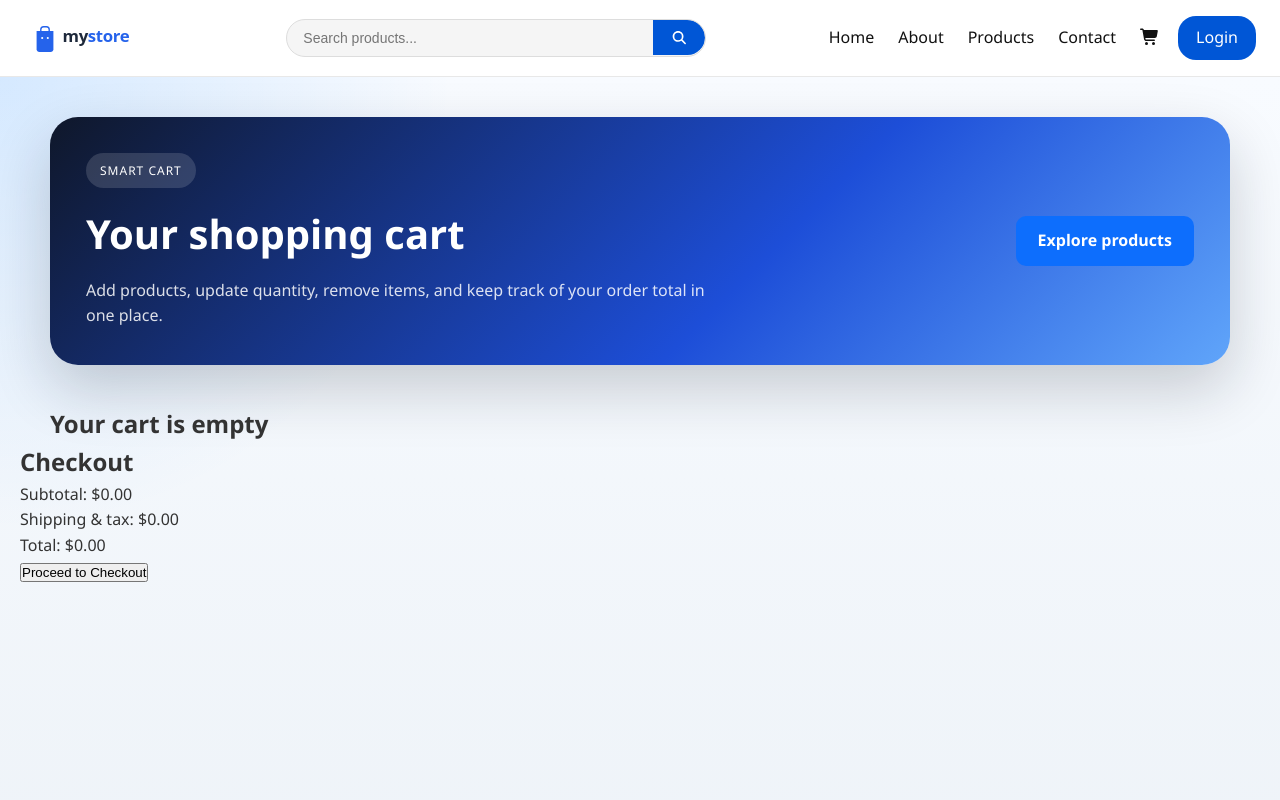
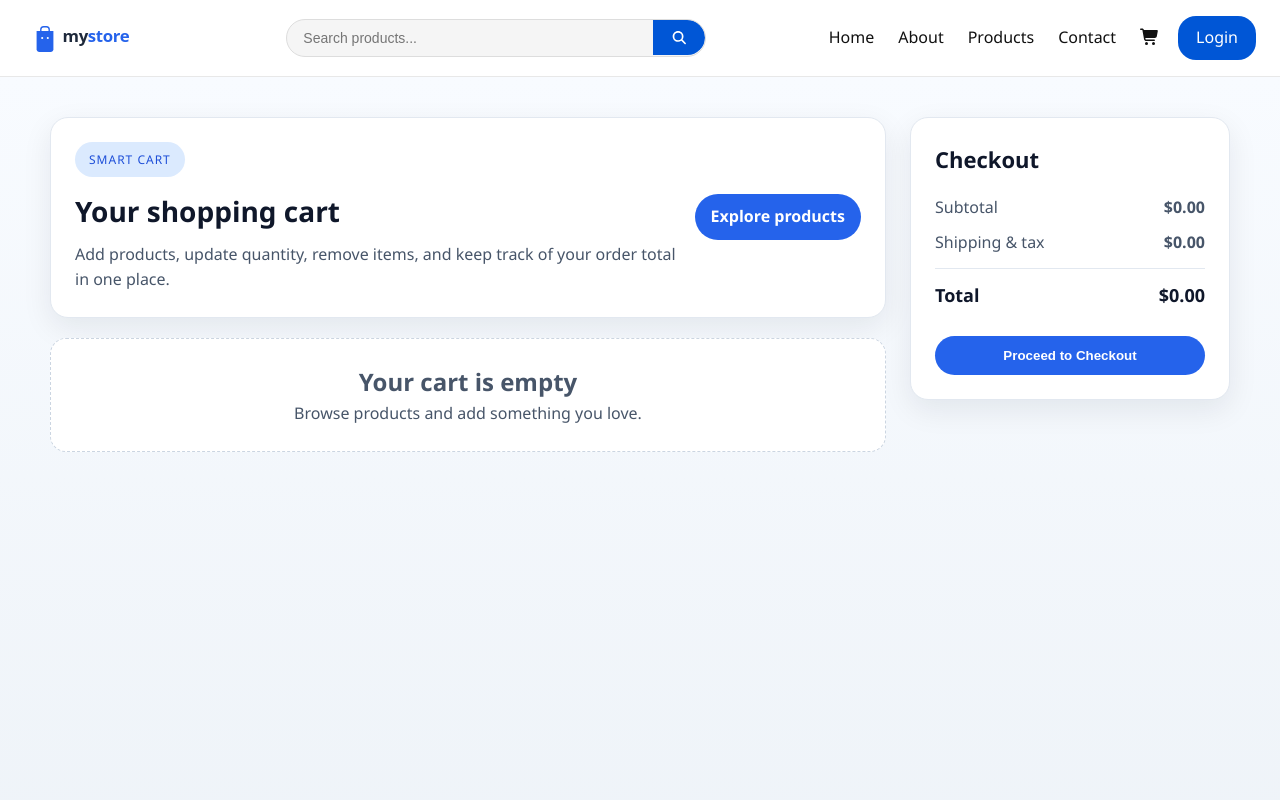
Before and after one commit to Abhinavvel2006/mystore, a React (Vite) app: page /cart in a window 1280 px wide. Shown: the top 800 px of the page. Built offline with nearby package versions, Linux system fonts and the light colour scheme.

Commit message:
#1 -- add admin login and update

```diff
--- a/src/App.jsx
+++ b/src/App.jsx
@@ -9,6 +9,7 @@ import Register from "./pages/Register";
 import Cart from "./pages/Cart";
 import Contact from "./pages/Contact";
 import AdminRegister from "./admin/pages/register"
+import AdminLogin from "./admin/pages/login"
 import { CartProvider } from "./context/CartContext";
 
 function Layout() {
@@ -17,7 +18,7 @@ function Layout() {
   const hideHeader =
     location.pathname.startsWith("/admin") ||
     location.pathname === "/Login" ||
-    location.pathname === "/Register";
+    location.pathname === "/register";
 
   return (
     <>
@@ -34,6 +35,7 @@ function Layout() {
 
         {/* admin */}
         <Route path="/admin/register" element={<AdminRegister />} />
+        <Route path="/admin/login" element={<AdminLogin />} />
       </Routes>
 
       {!hideHeader && <Footer />}
--- /dev/null
+++ b/src/admin/pages/login.css
@@ -0,0 +1,102 @@
+.admin-login-container {
+    min-height: calc(100vh - 180px);
+    display: flex;
+    align-items: center;
+    justify-content: center;
+    padding: 48px 20px;
+    background: #f3f5f9;
+}
+
+.admin-login-card {
+    width: min(420px, 100%);
+    background: #ffffff;
+    padding: 40px;
+    border-radius: 18px;
+    box-shadow: 0 20px 50px rgba(15, 23, 42, 0.12);
+    border: 1px solid rgba(15, 23, 42, 0.08);
+}
+
+.admin-login-icon {
+    width: 72px;
+    height: 72px;
+    margin: 0 auto 20px;
+    border-radius: 50%;
+    display: grid;
+    place-items: center;
+    background: #05051f;
+    color: #ffffff;
+    font-size: 28px;
+    box-shadow: 0 12px 24px rgba(5, 5, 31, 0.18);
+}
+
+.admin-login-card h2 {
+    margin: 0 0 10px;
+    text-align: center;
+    font-size: 30px;
+    color: #111827;
+}
+
+.admin-login-card p {
+    margin: 0 0 24px;
+    text-align: center;
+    color: #6b7280;
+    line-height: 1.5;
+}
+
+.admin-login-form {
+    display: grid;
+    gap: 15px;
+}
+
+.admin-login-form label {
+    font-weight: 700;
+    color: #111827;
+}
+
+.admin-login-input {
+    width: 100%;
+    padding: 14px;
+    border: 1px solid #d1d5db;
+    border-radius: 10px;
+    font-size: 15px;
+    color: #111827;
+    background: #ffffff;
+    margin-top: 6px;
+}
+
+.admin-login-input:focus {
+    outline: none;
+    border-color: #2563eb;
+    box-shadow: 0 0 0 4px rgba(37, 99, 235, 0.12);
+}
+
+.admin-login-btn {
+    width: 100%;
+    border: none;
+    border-radius: 10px;
+    padding: 14px;
+    background: #020224;
+    color: #ffffff;
+    font-size: 16px;
+    font-weight: 700;
+    cursor: pointer;
+}
+
+.admin-login-btn:hover {
+    background: #1d1d5c;
+}
+
+.admin-login-footer {
+    display: flex;
+    justify-content: center;
+    gap: 6px;
+    margin-top: 16px;
+    color: #4b5563;
+    font-size: 14px;
+}
+
+.admin-login-footer a {
+    color: #111827;
+    text-decoration: none;
+    font-weight: 700;
+}
--- /dev/null
+++ b/src/admin/pages/login.jsx
@@ -0,0 +1,37 @@
+import { NavLink } from "react-router-dom";
+import "./login.css";
+
+function AdminLogin() {
+    return (
+        <div className="admin-login-container">
+            <div className="admin-login-card">
+                <div className="admin-login-icon">A</div>
+                <h2>Admin Login</h2>
+                <p>Sign in to your admin account.</p>
+
+                <form className="admin-login-form">
+                    <label>
+                        Email Address
+                        <input className="admin-login-input" type="email" placeholder="Enter your email" />
+                    </label>
+
+                    <label>
+                        Password
+                        <input className="admin-login-input" type="password" placeholder="Enter your password" />
+                    </label>
+
+                    <button className="admin-login-btn" type="submit">
+                        Login
+                    </button>
+                </form>
+
+                <div className="admin-login-footer">
+                    <span>New admin?</span>
+                    <NavLink to="/admin/register">Register</NavLink>
+                </div>
+            </div>
+        </div>
+    );
+}
+
+export default AdminLogin;
--- a/src/pages/Cart.css
+++ b/src/pages/Cart.css
@@ -1,93 +1,238 @@
 .cart-page {
     min-height: 100vh;
     padding: 40px 20px 60px;
-    background:
-        radial-gradient(circle at top left, rgba(0, 123, 255, 0.14), transparent 30%),
-        linear-gradient(180deg, #f8fbff 0%, #eef3f8 100%);
+    background: linear-gradient(180deg, #f8fbff 0%, #eef3f8 100%);
+}
+
+.cart-layout {
+    max-width: 1180px;
+    margin: 0 auto;
+    display: grid;
+    grid-template-columns: minmax(0, 1fr) 320px;
+    gap: 24px;
+    align-items: start;
 }
 
 .cart-shell {
-    max-width: 1180px;
-    margin: 0 auto;
+    display: flex;
+    flex-direction: column;
+    gap: 20px;
 }
 
 .cart-hero {
-    background: linear-gradient(135deg, #0f172a 0%, #1d4ed8 60%, #60a5fa 100%);
-    color: #fff;
-    border-radius: 28px;
-    padding: 36px;
+    background: #fff;
+    color: #0f172a;
+    border: 1px solid #e2e8f0;
+    border-radius: 18px;
+    padding: 24px;
     display: flex;
     align-items: center;
     justify-content: space-between;
-    gap: 20px;
-    box-shadow: 0 24px 60px rgba(15, 23, 42, 0.2);
+    gap: 16px;
+    box-shadow: 0 10px 30px rgba(15, 23, 42, 0.08);
 }
 
 .cart-badge {
     display: inline-block;
     padding: 8px 14px;
     border-radius: 999px;
-    background: rgba(255, 255, 255, 0.14);
+    background: #dbeafe;
+    color: #1d4ed8;
     font-size: 12px;
     letter-spacing: 1px;
     text-transform: uppercase;
-    margin-bottom: 14px;
+    margin-bottom: 12px;
 }
 
 .cart-hero h1 {
-    font-size: 40px;
-    margin-bottom: 12px;
+    font-size: 28px;
+    margin: 0 0 8px;
 }
 
 .cart-hero p {
     max-width: 620px;
     line-height: 1.6;
-    color: rgba(255, 255, 255, 0.85);
+    margin: 0;
+    color: #475569;
 }
 
 .cart-hero-btn {
+    display: inline-block;
     text-decoration: none;
     white-space: nowrap;
+    padding: 10px 16px;
+    border-radius: 999px;
+    background: #2563eb;
+    color: #fff;
+    font-weight: 600;
 }
 
 .cart-root {
     display: flex;
     flex-direction: column;
-    gap: 20px;
-    margin-top: 40px;
+    gap: 16px;
+}
+
+.cart-empty {
+    padding: 24px;
+    background: #fff;
+    border: 1px dashed #cbd5e1;
+    border-radius: 16px;
+    color: #475569;
+    text-align: center;
 }
 
 .cart-item {
     display: flex;
     align-items: center;
-    gap: 20px;
+    gap: 16px;
+    border-radius: 16px;
+    padding: 12px;
+    background: #fff;
+    box-shadow: 0 8px 18px rgba(15, 23, 42, 0.06);
+    border: 1px solid #e2e8f0;
+}
+
+.cart-item img {
+    width: 88px;
+    height: 88px;
+    object-fit: cover;
     border-radius: 12px;
-    padding: 10px;
-    background: #fff;
-    box-shadow: 0 14px 28px rgba(15, 23, 42, 0.16);
-    border: 1px solid rgba(15, 23, 42, 0.08);
+    background: #f1f5f9;
+}
+
+.cart-item-details {
+    flex: 1;
+    min-width: 0;
+}
+
+.cart-item-details h3 {
+    margin: 0 0 4px;
+    font-size: 18px;
+    color: #111827;
+}
+
+.cart-item-details p {
+    margin: 0;
+    color: #475569;
 }
 
 .cart-quantity-controls {
     display: flex;
     align-items: center;
-    gap: 12px;
+    gap: 10px;
     margin-left: auto;
+    padding: 4px;
+    border: 1px solid #e2e8f0;
+    border-radius: 999px;
+    background: #f8fafc;
 }
 
 .cart-quantity-controls button {
-    width: 36px;
-    height: 36px;
+    width: 34px;
+    height: 34px;
     border: none;
-    border-radius: 10px;
-    background: #1d4ed8;
+    border-radius: 999px;
+    background: #fff;
+    color: #334155;
+    font-size: 18px;
+    cursor: pointer;
+}
+
+.cart-quantity-controls button:hover {
+    background: #2563eb;
     color: #fff;
-    font-size: 20px;
-    cursor: pointer;
 }
 
 .cart-quantity-controls span {
     min-width: 24px;
     text-align: center;
     font-weight: 600;
+    color: #0f172a;
 }
+
+.cart-remove button {
+    width: 38px;
+    height: 38px;
+    border: none;
+    border-radius: 999px;
+    background: #fee2e2;
+    color: #b91c1c;
+    font-size: 20px;
+    cursor: pointer;
+}
+
+.cart-checkout {
+    background: #fff;
+    border: 1px solid #e2e8f0;
+    border-radius: 18px;
+    padding: 24px;
+    box-shadow: 0 10px 30px rgba(15, 23, 42, 0.08);
+    position: sticky;
+    top: 20px;
+}
+
+.cart-checkout h2 {
+    margin: 0 0 18px;
+    font-size: 22px;
+    color: #0f172a;
+}
+
+.checkout-row {
+    display: flex;
+    justify-content: space-between;
+    align-items: center;
+    margin-bottom: 10px;
+    color: #475569;
+}
+
+.checkout-row.total {
+    margin-top: 12px;
+    padding-top: 12px;
+    border-top: 1px solid #e2e8f0;
+    color: #0f172a;
+    font-size: 18px;
+    font-weight: 700;
+}
+
+.checkout-btn {
+    width: 100%;
+    border: none;
+    border-radius: 999px;
+    background: #2563eb;
+    color: #fff;
+    padding: 12px 16px;
+    font-weight: 600;
+    margin-top: 16px;
+    cursor: pointer;
+}
+
+.checkout-btn:hover {
+    transform: translateY(-1px);
+    box-shadow: 0 8px 20px rgba(37, 99, 235, 0.2);
+}
+
+@media (max-width: 900px) {
+    .cart-layout {
+        grid-template-columns: 1fr;
+    }
+
+    .cart-checkout {
+        position: static;
+    }
+}
+
+@media (max-width: 600px) {
+    .cart-hero {
+        flex-direction: column;
+        align-items: flex-start;
+    }
+
+    .cart-item {
+        flex-wrap: wrap;
+    }
+
+    .cart-quantity-controls {
+        margin-left: 0;
+    }
+}
--- a/src/pages/Cart.jsx
+++ b/src/pages/Cart.jsx
@@ -3,60 +3,80 @@ import "./Cart.css";
 import { NavLink } from "react-router-dom";
 import { CartContext } from "../context/CartContext";
 
+function Cart() {
+    const { cart, increaseQuantity, decreaseQuantity, remove } = useContext(CartContext);
 
-function Cart() {
-
-    const { cart, increaseQuantity, decreaseQuantity, remove } = useContext(CartContext);
+    const subtotal = cart.reduce((total, item) => total + item.price * item.quantity, 0);
+    const shipping = cart.length > 0 ? subtotal * 0.1 : 0;
+    const total = subtotal + shipping;
 
     return (
         <section className="cart-page">
+            <div className="cart-layout">
                 <div className="cart-shell">
+                    {cart.length === 0 && (
                         <div className="cart-hero">
                             <div>
                                 <span className="cart-badge">Smart Cart</span>
                                 <h1>Your shopping cart</h1>
                                 <p>Add products, update quantity, remove items, and keep track of your order total in one place.</p>
                             </div>
-                <NavLink className="visit-btn cart-hero-btn" to="/products">Explore products</NavLink>
+                            <NavLink className="cart-hero-btn" to="/products">Explore products</NavLink>
                         </div>
+                    )}
+
                     <div id="cart-root" className="cart-root">
-                {
-                    cart.length === 0 ?
+                        {cart.length === 0 ? (
+                            <div className="cart-empty">
                                 <h2>Your cart is empty</h2>
-                    :cart.map(item => (
+                                <p>Browse products and add something you love.</p>
+                            </div>
+                        ) : (
+                            cart.map((item) => (
                                 <div key={item.id} className="cart-item">
-                        <img src={item.image} alt={item.name} width="100"/>
+                                    <img src={item.image} alt={item.name} width="100" />
+                                    <div className="cart-item-details">
                                         <h3>{item.name}</h3>
                                         <p>${item.price}</p>
+                                    </div>
                                     <div className="cart-quantity-controls">
-                            <button
-                                type="button"
-                                onClick={() => decreaseQuantity(item.id)}
-                            >
+                                        <button type="button" onClick={() => decreaseQuantity(item.id)}>
                                             -
                                         </button>
                                         <span>{item.quantity}</span>
-                            <button
-                                type="button"
-                                onClick={() => increaseQuantity(item.id)}
-                            >
+                                        <button type="button" onClick={() => increaseQuantity(item.id)}>
                                             +
                                         </button>
                                     </div>
                                     <div className="cart-remove">
-                            <button type="button" onClick={() => remove(item.id)}>X</button>
+                                        <button type="button" onClick={() => remove(item.id)}>
+                                            ×
+                                        </button>
                                     </div>
                                 </div>
                             ))
-                }
+                        )}
                     </div>
                 </div>
-        <div className="cqrt-checkout">
+
+                <aside className="cart-checkout">
                     <h2>Checkout</h2>
-            <p>Subtotal: ${cart.reduce((total, item) => total + (item.price * item.quantity), 0).toFixed(2)}</p>
-            <p>Shipping & tax: ${(cart.reduce((total, item) => total + (item.price * item.quantity), 0) * 0.1).toFixed(2)}</p>
-            <p>Total: ${(cart.reduce((total, item) => total + (item.price * item.quantity), 0) + (cart.reduce((total, item) => total + (item.price * item.quantity), 0) * 0.1)).toFixed(2)}</p>
-            <button className="checkout-btn">Proceed to Checkout</button>
+                    <div className="checkout-row">
+                        <span>Subtotal</span>
+                        <strong>${subtotal.toFixed(2)}</strong>
+                    </div>
+                    <div className="checkout-row">
+                        <span>Shipping & tax</span>
+                        <strong>${shipping.toFixed(2)}</strong>
+                    </div>
+                    <div className="checkout-row total">
+                        <span>Total</span>
+                        <strong>${total.toFixed(2)}</strong>
+                    </div>
+                    <button className="checkout-btn" type="button">
+                        Proceed to Checkout
+                    </button>
+                </aside>
             </div>
         </section>
     );
```
Also changed, not shown: src/admin/pages/register.css (+100 -2 lines), src/admin/pages/register.jsx (+32 -4 lines). Lines whose indentation alone changed are shown as unchanged.
